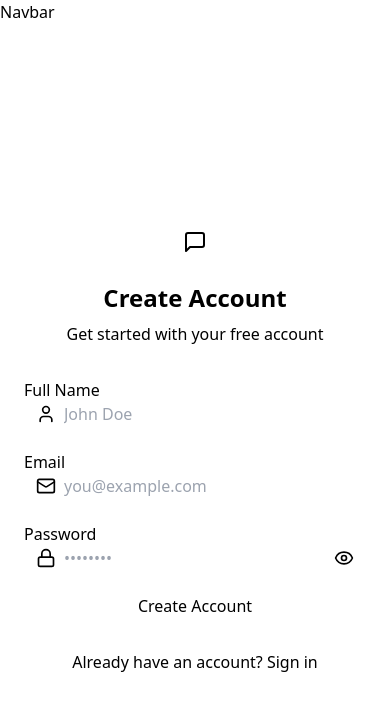
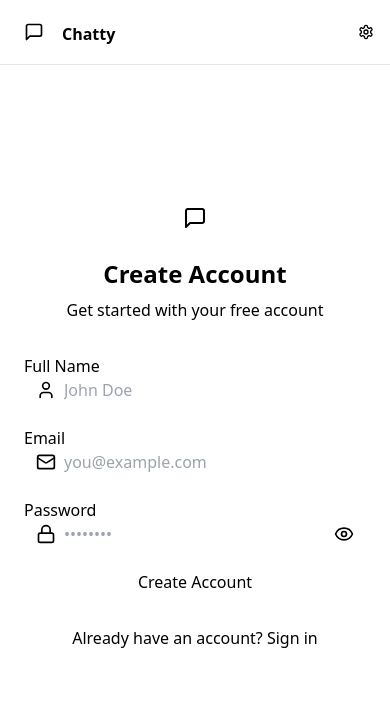
Before and after one commit to Lokesh11052007/CHAT_APP, a React (Vite) app in the folder fontend/: page /signup in a window 390 px wide. Shown: the top 710 px of the page. Built offline with nearby package versions, Linux system fonts and the light colour scheme; no server answers.

Commit message:
logout page & successfully logedout

```diff
--- a/fontend/src/components/Navbar.jsx
+++ b/fontend/src/components/Navbar.jsx
@@ -1,6 +1,56 @@
+import { Link } from "react-router-dom";
+import { useAuthStore } from "../store/useAuthStore";
+import { LogOut, MessageSquare, Settings, User } from "lucide-react"
+
 const Navbar = () => {
+  const { logout, authUser } = useAuthStore();
+
   return (
-    <div>Navbar</div>
+    <header
+    className="bg-base-100 border-b border-base-300 fixed w-full top-0 z-40
+    backdrop-blur-lg bg-base-100/80"
+    >
+      <div className="container mx-auto px-4 h-16">
+        <div className="flex items-center justify-between h-full">
+          <div className="flex items-center gap-8">
+            <Link to="/" className="flex items-center gap-2.5 hover:opacity-80 transition-all">
+              <div className="size-9 rounded-lg bg-primary/10 flex items-center justify-center">
+                <MessageSquare className="w-5 h-5 text-primary" />
+              </div>
+              <h1 className="w-5 h-5 font-bold">Chatty</h1>
+            </Link>
+          </div>
+
+          <div className="flex items-center gap-2">
+            <Link
+             to={"/settings"}
+             className={`
+              btn btn-sm gap-2 transition-colors
+
+              `}
+            >
+              <Settings className="w-4 h-4" />
+              <span className="hidden sm:inline"></span>
+            </Link>
+
+            {authUser && (
+              <>
+              <Link to={"/profile"} className={`btn btn-sm gap-2`}>
+              <User className="size-5" />
+              <span className="hidden sm:inline">Profile</span>
+              </Link>
+
+              <button className="flex gap-2 items-center" onClick={logout}>
+                <LogOut className="size-5"></LogOut>
+                <span className="hidden sm:inline">Logout</span>
+              </button>
+              </>
+
+            )}
+          </div>
+        </div>
+      </div>
+    </header>
   )
 }
 
--- a/fontend/src/store/useAuthStore.js
+++ b/fontend/src/store/useAuthStore.js
@@ -36,4 +36,14 @@
         }
 
     },
+
+    logout: async () => {
+        try {
+            await axiosInstance.post("/auth/logout");
+            set({ authUser: null });
+            toast.success("Logged out successfully");
+        } catch (error) {
+            toast.error(error.response.data.message);
+        }
+    },
 }));
```
